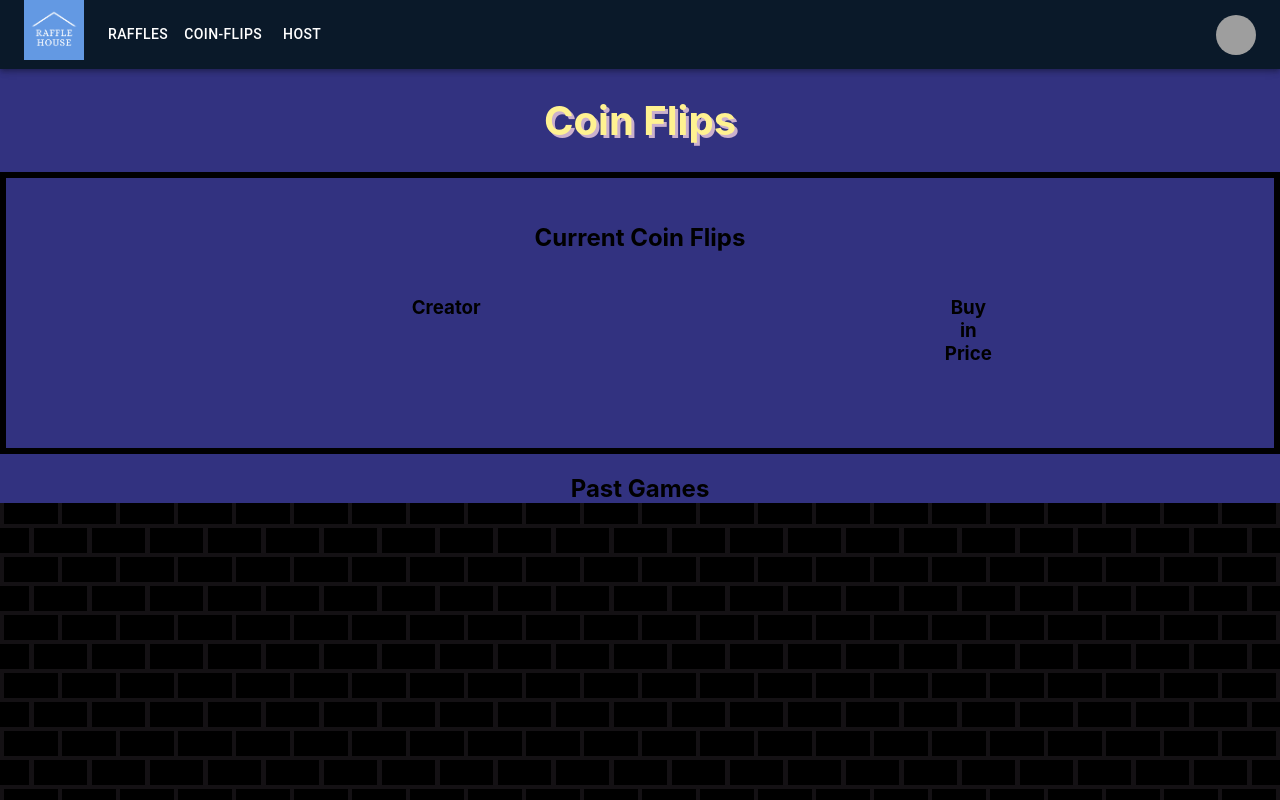
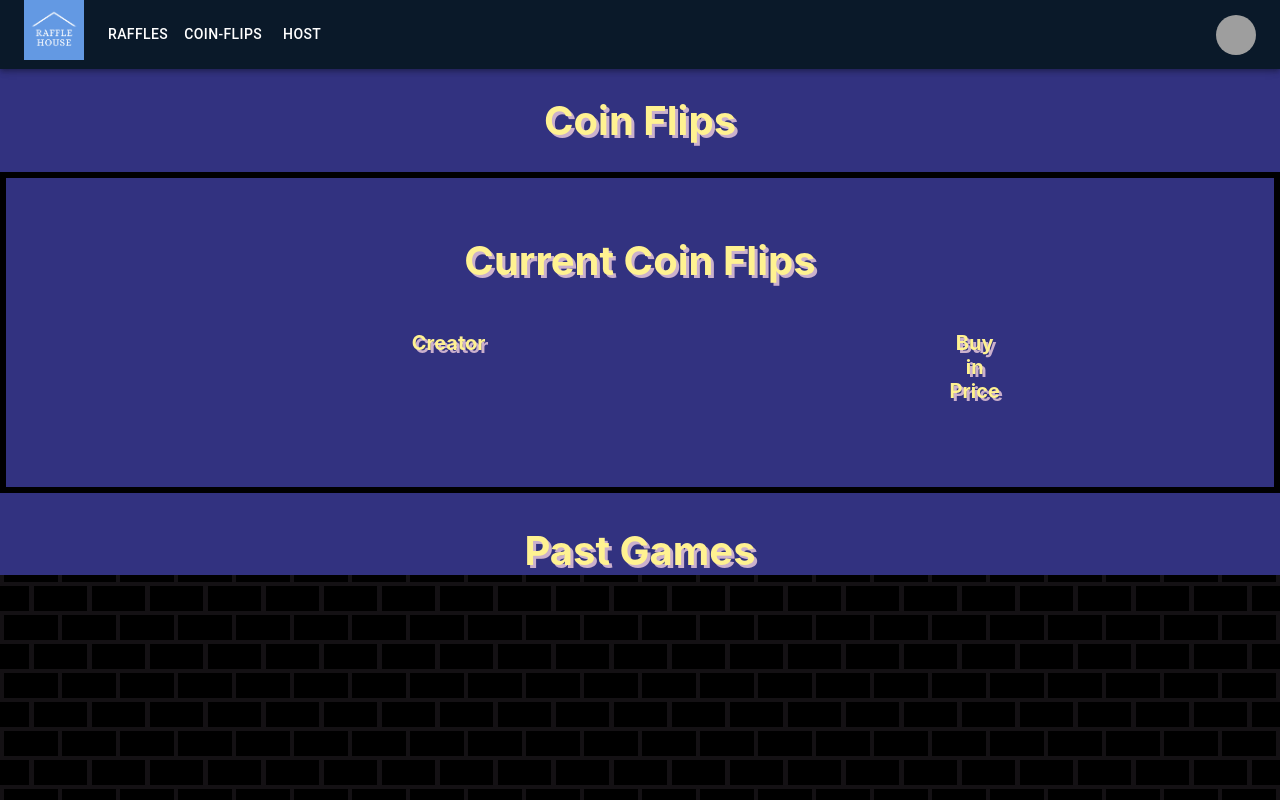
Before and after one commit to rottaj/RaffleHouse, a React (Create React App) app in the folder frontend/: page /coin-flips in a window 1280 px wide. Built offline with nearby package versions, Linux system fonts and the light colour scheme; grey boxes are pictures that could not be loaded.

Commit message:
Updated fonts

```diff
--- a/frontend/src/Containers/CoinFlips.css
+++ b/frontend/src/Containers/CoinFlips.css
@@ -25,6 +25,12 @@
 
 .CoinFlips-Current-CoinFlips-h2 {
     margin-bottom: 2%;
+    color: rgb(255, 242, 145);
+    text-shadow: rgb(203, 176, 204) 3px 3px;
+    font-size: 40px;
+}
+
+.CoinFlips-Games-Container {
 }
 
 /* CURRENT COIN FLIPS */
@@ -39,6 +45,9 @@
 .CoinFlips-Creator-h3 {
     margin-left: 20%;
     margin-right: 5%;
+    color: rgb(255, 242, 145);
+    text-shadow: rgb(203, 176, 204) 3px 3px;
+    font-size: 20px;
 }
 
 .CoinFlips-Winner-h3 {
@@ -51,6 +60,9 @@
 .CoinFlips-BuyIn-h3 {
     margin-left: 56%;
     margin-right: 5%;
+    color: rgb(255, 242, 145);
+    text-shadow: rgb(203, 176, 204) 3px 3px;
+    font-size: 20px;
 }
 
 /* PAST COIN FLIPS */
@@ -83,3 +95,8 @@
     margin-left: 26%;
     margin-right: 5%;
 }
+.CoinFlips-Current-CoinFlips-h2 {
+    color: rgb(255, 242, 145);
+    text-shadow: rgb(203, 176, 204) 3px 3px;
+    font-size: 40px;
+}
--- a/frontend/src/Containers/CoinFlips.tsx
+++ b/frontend/src/Containers/CoinFlips.tsx
@@ -90,7 +90,7 @@ export default class CoinFlips extends React.Component {
                         </div>
                     </div>
                     */}
-                        <h2>Past Games</h2>
+                        <h2 className="CoinFlips-Current-CoinFlips-h2">Past Games</h2>
                         {this.state.currentCoinFlips.map((coinFlip: any) => {
                             return (
                                 <Link to={`coin-flip/${coinFlip['contractAddress']}`}>
```
